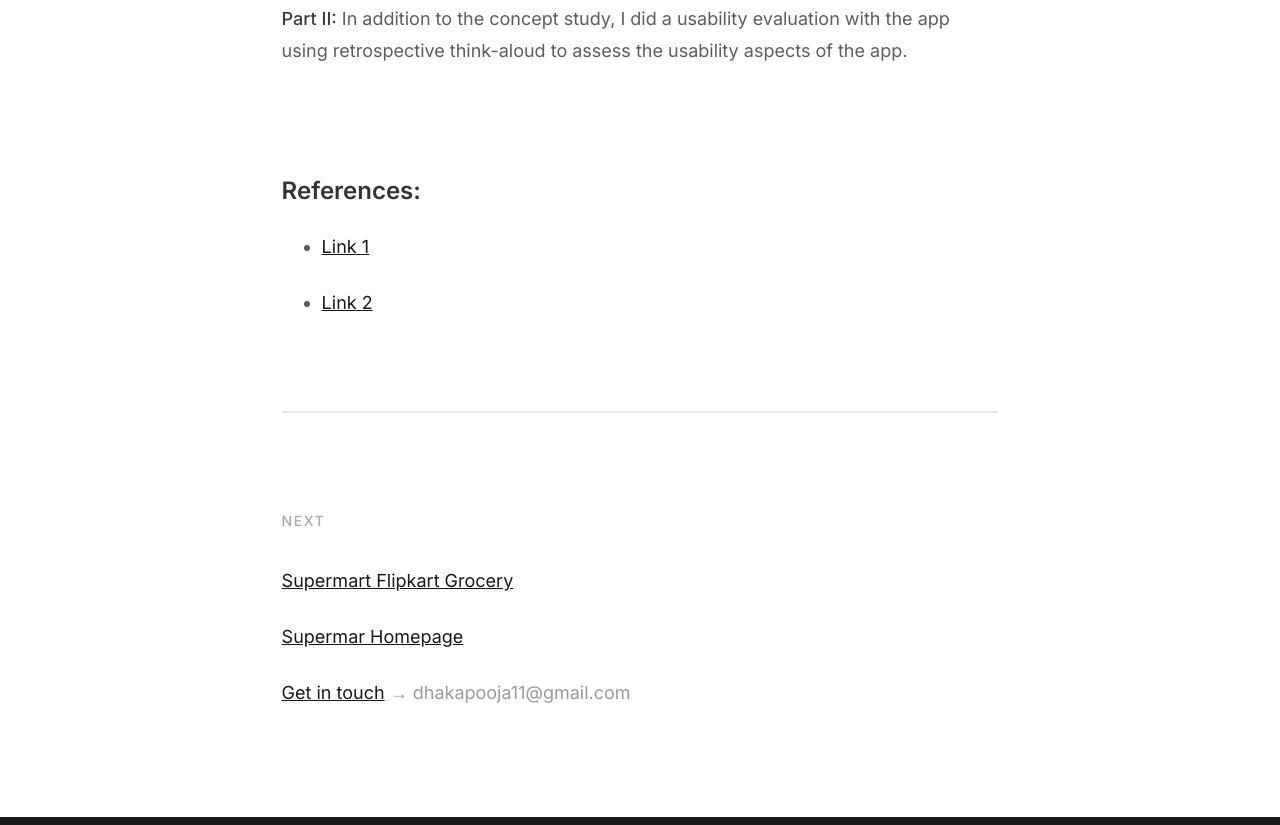
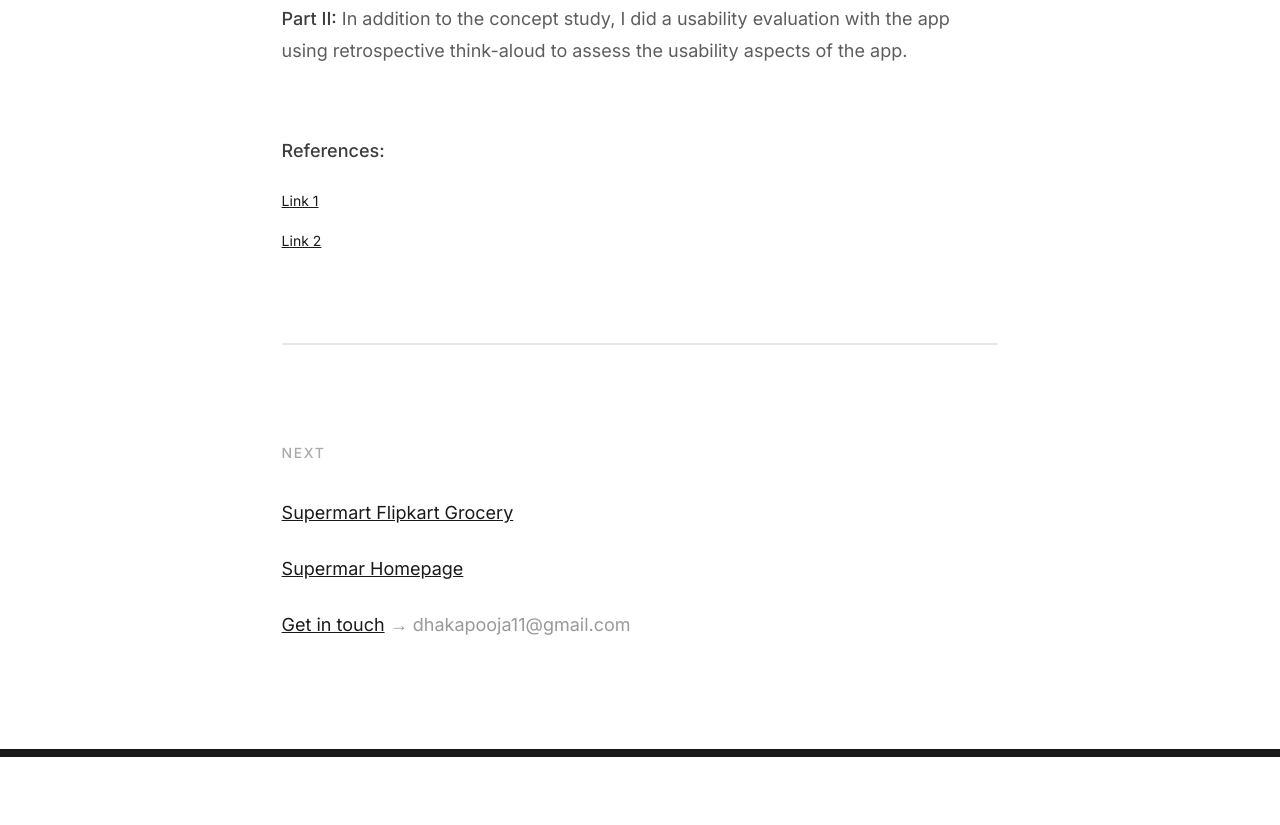
Before and after one commit to dhakapooja/pooja.github.io, a plain HTML site: page voice.html in a window 1280 px wide. Shown: the part 7590-8415 px from the top of the page. After the commit the page ends 8347 px from the top, so only its background shows below. Drawn offline with Linux system fonts and the light colour scheme; a web font is replaced by a local one.

Commit message:
cosmetics

```diff
--- a/voice.html
+++ b/voice.html
@@ -195,13 +195,14 @@
 		<p><strong>Part I:</strong> I conducted a research study to test the proposed concept with one category use cases and three cohorts of target users. This was a concept reaction to study the stimuli, which consisted of the product hypothesis and assumptions.</p>
 		<p><strong>Part II:</strong> In addition to the concept study, I did a usability evaluation with the app using retrospective think-aloud to assess the usability aspects of the app.</p>
 		<br>
-		<h3>References:</h3>
-		<br>
+		<p><strong>References:</strong></p>
+		<p class="p-small"><a href="https://techcrunch.com/2017/01/24/24-5m-voice-first-devices-expected-to-ship-this-year-but-apps-struggle-to-retain-users/" target="blank">Link 1</a>
+		<br><br><a href="https://www.financialexpress.com/industry/technology/google-aims-at-indias-hindi-and-other-language-users-heres-how-you-benefit/962777/" target="blank">Link 2</a></p>
 
-		<ul>
+		<!-- <ul>
 			<li><p><a href="https://techcrunch.com/2017/01/24/24-5m-voice-first-devices-expected-to-ship-this-year-but-apps-struggle-to-retain-users/" target="blank">Link 1</a></p></li>
 			<li><p><a href="https://www.financialexpress.com/industry/technology/google-aims-at-indias-hindi-and-other-language-users-heres-how-you-benefit/962777/" target="blank">Link 2</a></p></li>
-		</ul>
+		</ul> -->
 
 	</div>
 
```
Also changed, not shown: supermart-home.html (+1 -1 lines).
